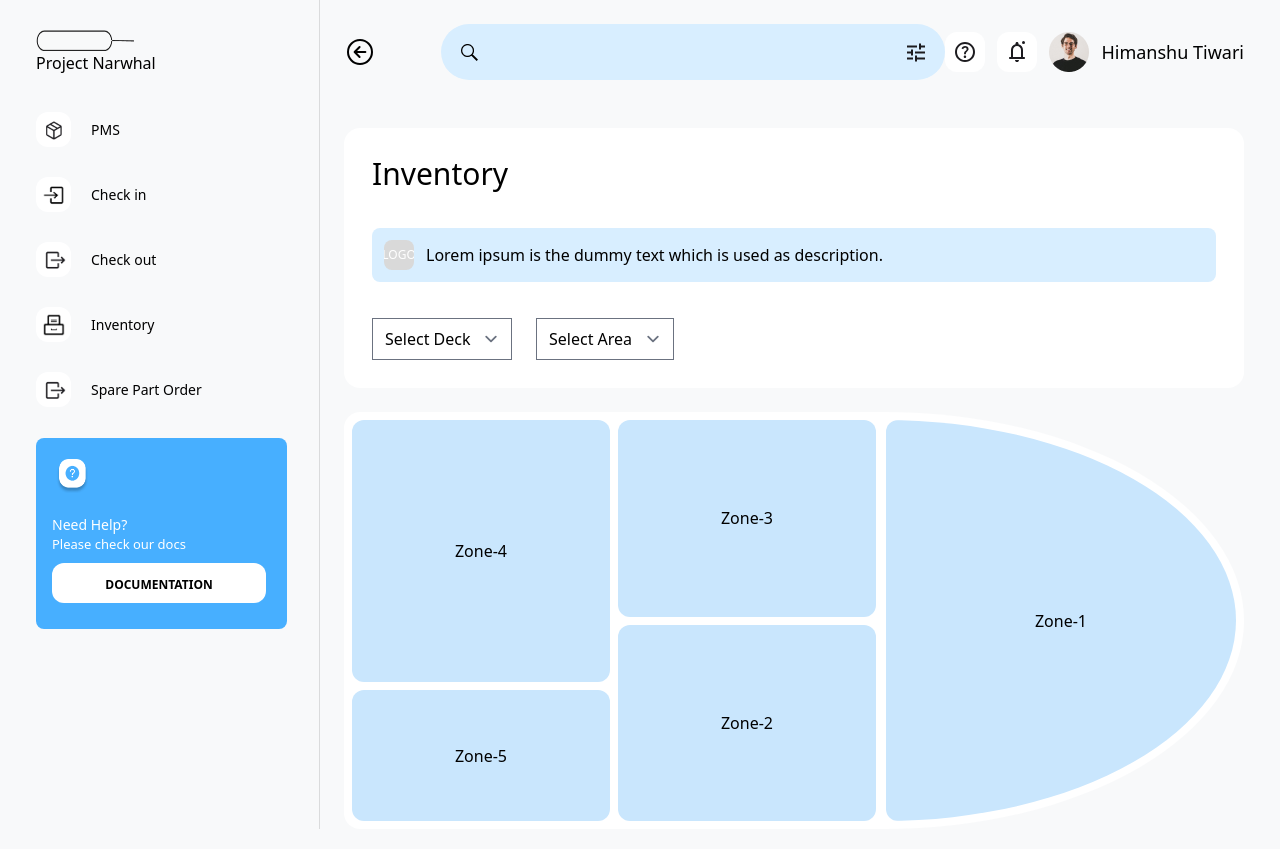
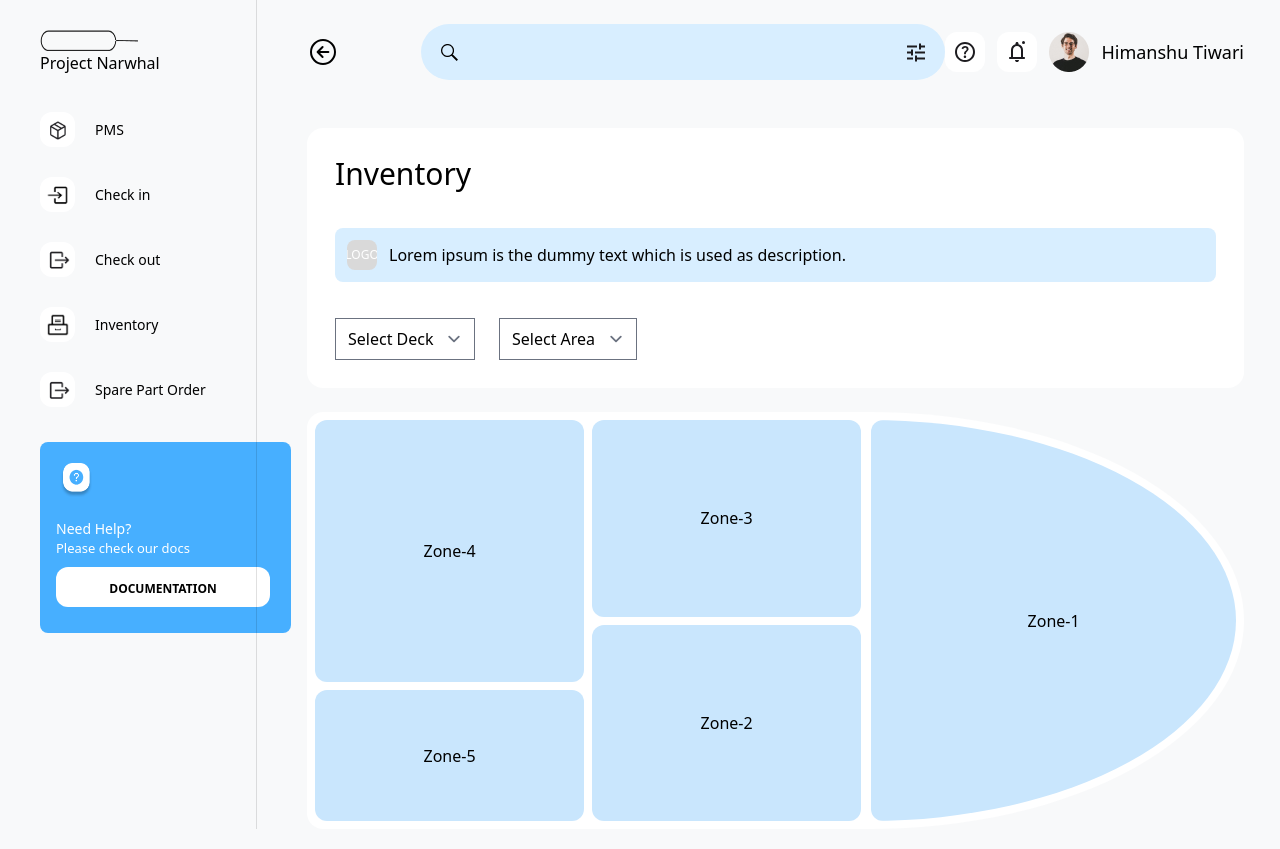
Before and after one commit to shivangbirla/narwahal_og, a React (Create React App) app: page / in a window 1280 px wide. Built offline with nearby package versions, Linux system fonts and the light colour scheme.

Commit message:
added onclick on sidebar

```diff
--- a/src/componenets/Home.jsx
+++ b/src/componenets/Home.jsx
@@ -8,17 +8,12 @@ import { Divider } from "@mui/material";
 
 const Home = ({ searchValue, setSearchValue }) => {
   return (
-    <div className=" h-auto w-screen px-9 min-h-screen box-border overflow-y-scroll  bg-[#F8F9FA] flex lg:gap-6 pb-5">
-      <div className=" hidden lg:block">
+    <div className="h-auto w-screen pr-9 min-h-screen box-border overflow-y-scroll bg-[#F8F9FA] flex lg:gap-0 pb-5">
+      <div className="hidden lg:block">
         <Sidebar className="" />
       </div>
-
-      <Divider
-        orientation="vertical"
-        className="hidden lg:block px-1"
-        flexItem
-      />
-      <div className="flex  w-full flex-col gap-6 mb-48 md:mb-auto h-fit">
+      <Divider orientation="vertical" className="hidden lg:block" flexItem />
+      <div className="flex w-full flex-col pl-[50px] gap-6 mb-48 md:mb-auto h-fit">
         <Navbar setSearchValue={setSearchValue} />
         <Inventory />
         <div className="max-w-[1213px]">
--- a/src/componenets/Sidebar.jsx
+++ b/src/componenets/Sidebar.jsx
@@ -46,8 +46,8 @@ const Sidebar = () => {
 
   return (
     <>
-      <nav className="box-border w-[100%] max-w-[251px] border-box h-full bg-inherit">
-        <div className="flex flex-col  pt-[30px] mb-6">
+      <nav className="box-border border-box h-full bg-inherit w-[20vw]">
+        <div className="flex flex-col pt-[30px] mb-6 px-10">
           <img
             src={narwahal_logo}
             alt="narwahal_logo"
@@ -60,7 +60,7 @@ const Sidebar = () => {
           {menuItems.map((item, index) => (
             <li
               key={index}
-              className={`w-full h-[65px] flex items-center gap-5 cursor-pointer  ${
+              className={`w-full h-[65px] flex items-center gap-5 cursor-pointer px-10 ${
                 selectedItem === item.alt ? "bg-[#61D0F1] shadow-md" : ""
               } transition-transform transform-gpu `}
               onClick={() => handleItemClick(item.alt)}
@@ -76,7 +76,7 @@ const Sidebar = () => {
             </li>
           ))}
         </ul>
-        <div className="w-[251px] h-[190.5px] bg-[#47AFFF]  mt-4 pt-[1px] rounded-lg">
+        <div className="w-[251px] h-[190.5px] bg-[#47AFFF] mx-10 mt-5 pt-[1px] rounded-lg">
           <img
             alt="icon"
             src={icon_img}
--- a/src/componenets/Zone.jsx
+++ b/src/componenets/Zone.jsx
@@ -24,26 +24,26 @@ const Zone = ({ searchValue, setSearchValue }) => {
   const params = getParams();
   if (loading) return <ZoneLoader />;
   return (
-    <div className="h-auto w-screen px-9 min-h-screen box-border overflow-y-scroll  bg-[#F8F9FA] flex lg:gap-6 pb-5 ">
+    <div className="h-auto w-screen pr-9 min-h-screen box-border overflow-y-scroll  bg-[#F8F9FA] flex lg:gap-0 pb-5">
       <div className="hidden lg:block">
         <Sidebar className="" />
       </div>
       <Divider
         orientation="vertical"
-        className="hidden lg:block px-1"
+        className="hidden lg:block px-0"
         flexItem
       />
-      <div className="flex flex-col gap-6">
+      <div className="flex flex-col gap-6 pl-[50px]">
         <Navbar setSearchValue={setSearchValue} />
         <Inventory isZone={true} />
-        <div className="flex w-full  flex-col md:flex-row gap-9 justify-between">
+        <div className="flex flex-col md:flex-row gap-9 justify-between">
           <Showcase setloading={setloading} params={params} />
-          <div className="flex flex-col   justify-between ">
-            <div className="flex justify-center items-center mx-auto w-fit h-auto lg:max-w-[318.689px] h-[172px] bg-white border-[1.77px] border-[#B7E0FF]">
+          <div className="flex flex-col justify-between">
+            <div className="flex justify-center items-center mx-auto w-fit h-auto lg:max-w-[318.689px] max-h-[172px] bg-white border-[1.77px] border-[#B7E0FF]">
               <img src={ship_image} className="" alt="" />
             </div>
             <div className="flex flex-col mb-9 mt-9 mx-auto">
-              <img src={click_image} className="w-[343px] h-[172px] " alt="" />
+              <img src={click_image} className="w-[343px] h-[172px]" alt="" />
               <p className="text-[#727272] text-base text-center">
                 “Click” to zoom in the box.
               </p>
```
